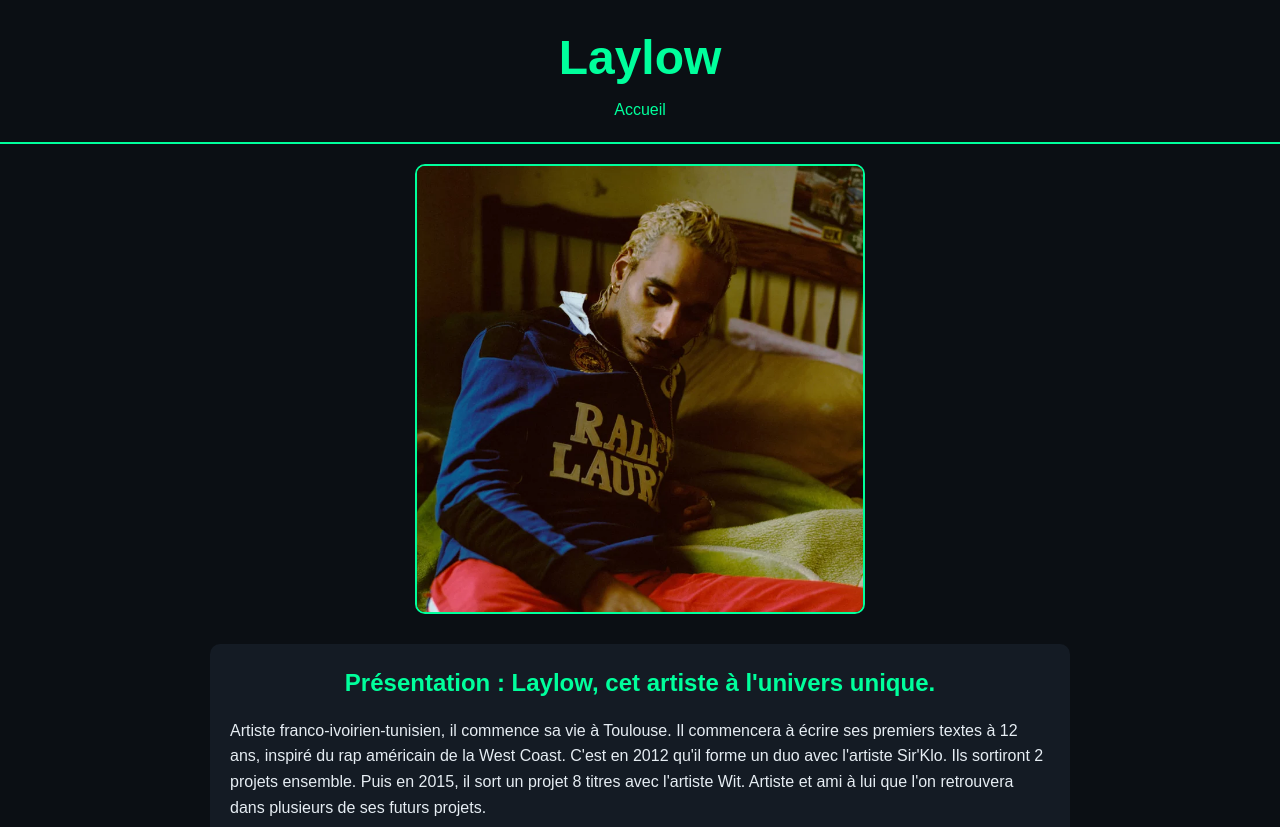
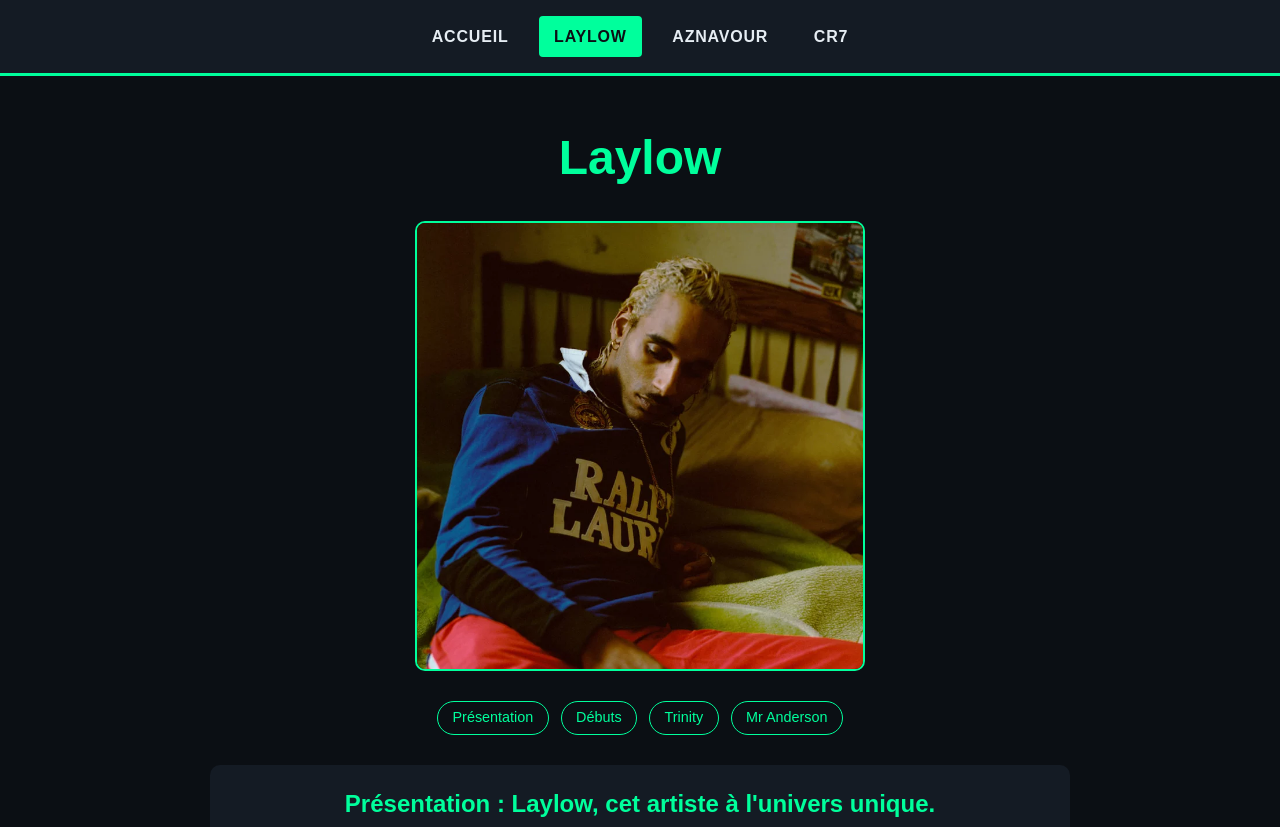
Before and after one commit to Vv4kary/fansite, a plain HTML site: page ariel/laylow.html in a window 1280 px wide. Shown: the top 827 px of the page. Drawn offline with Linux system fonts and the light colour scheme.

Commit message:
Mise à jour version final page Laylow

```diff
--- a/ariel/laylow.css
+++ b/ariel/laylow.css
@@ -4,6 +4,9 @@
   --couleur-texte: #e6edf3;
   --couleur-titres: #00ff9c;
   --couleur-carre: #141b24;
+  --nav-fond: var(--couleur-carre);
+  --nav-texte: var(--couleur-texte);
+  --nav-accent: var(--couleur-titres);
 }
 
 /* Reset */
@@ -31,17 +34,115 @@ a {
   text-decoration: none;
 }
 
-/* Header */
-header {
-  padding: 20px;
+/* Header / footer communs */
+.site-header,
+.site-footer {
+  background: var(--nav-fond);
+  color: var(--nav-texte);
+  padding: 1rem 1.5rem;
+}
+
+.site-header {
+  position: sticky;
+  top: 0;
+  z-index: 100;
+  border-bottom: 3px solid var(--nav-accent);
+}
+
+.site-footer {
+  border-top: 3px solid var(--nav-accent);
   text-align: center;
-  border-bottom: 2px solid var(--couleur-titres);
+}
+
+.site-footer p {
+  margin-top: 1rem;
+  font-size: .85rem;
+}
+
+.site-header ul,
+.site-footer ul {
+  display: flex;
+  flex-wrap: wrap;
+  justify-content: center;
+  gap: 1rem;
+  list-style: none;
+}
+
+.site-header a,
+.site-footer a {
+  display: inline-block;
+  padding: .35rem .8rem;
+  color: var(--nav-texte);
+  text-transform: uppercase;
+  font-weight: 700;
+  letter-spacing: .05em;
+  border: 2px solid transparent;
+  border-radius: 4px;
+  transition: background-color .3s, color .3s, border-color .3s;
+}
+
+/* Survol : contour */
+.site-header a:hover,
+.site-footer a:hover {
+  border-color: var(--nav-accent);
+  color: var(--nav-accent);
+}
+
+/* Page courante : fond plein, différent du survol */
+.site-header a[aria-current="page"],
+.site-footer a[aria-current="page"] {
+  background: var(--nav-accent);
+  border-color: var(--nav-accent);
+  color: var(--couleur-fond);
+}
+
+/* Visible au clavier */
+a:focus-visible {
+  outline: 3px solid var(--nav-accent);
+  outline-offset: 3px;
+}
+
+/* Navigation interne à la page */
+.nav-page {
+  margin-bottom: 30px;
+}
+
+.nav-page ul {
+  display: flex;
+  flex-wrap: wrap;
+  justify-content: center;
+  gap: .75rem;
+  list-style: none;
+}
+
+.nav-page a {
+  display: inline-block;
+  padding: .3rem .9rem;
+  font-size: .9rem;
+  border: 1px solid var(--couleur-titres);
+  border-radius: 999px;
+  transition: background-color .3s, color .3s;
+}
+
+.nav-page a:hover {
+  background: var(--couleur-titres);
+  color: var(--couleur-fond);
+}
+
+/* Titre */
+.hero {
+  padding: 1.5rem 0;
+  text-align: center;
 }
 
 h1 {
   font-size: 3rem;
   color: var(--couleur-titres);
 }
+
+/* Ancres : ne pas passer sous le header sticky */
+html { scroll-behavior: smooth; }
+section { scroll-margin-top: 5rem; }
 
 /* Contenu */
 main {
@@ -61,12 +162,6 @@ h2 {
   color: var(--couleur-titres);
   margin-bottom: 15px;
   text-align: center;
-}
-
-/* Footer */
-footer {
-  text-align: center;
-  padding: 20px;
 }
 
 /* Photo principale */
--- a/ariel/laylow.html
+++ b/ariel/laylow.html
@@ -10,19 +10,33 @@
 <body>
 
   <!-- En-tête : titre et retour à l'accueil -->
-  <header>
-    <h1>Laylow</h1>
-    <nav>
-      <a href="index.html">Accueil</a>
+  <header class="site-header">
+    <nav aria-label="Navigation principale">
+      <ul>
+        <li><a href="index.html">Accueil</a></li>
+        <li><a href="laylow.html" aria-current="page">Laylow</a></li>
+        <li><a href="aznavour.html">Aznavour</a></li>
+        <li><a href="cr7.html">Cr7</a></li>
+      </ul>
     </nav>
   </header>
 
   <main>
-
-    <!-- Photo principale -->
+    <div class="hero">
+      <h1>Laylow</h1>
+    </div>
     <figure id="photo-principale">
       <img src="photos.celebrites/Laylow.webp" alt="Portrait de Laylow">
     </figure>
+    <nav class="nav-page" aria-label="Navigation Laylow">
+    <ul>
+      <li><a href="#presentation">Présentation</a></li>
+      <li><a href="#debuts">Débuts</a></li>
+      <li><a href="#trinity">Trinity</a></li>
+      <li><a href="#mr-anderson">Mr Anderson</a></li>
+    </ul>
+  </nav>
+
 
     <!-- Présentation -->
     <section id="presentation">
@@ -62,7 +76,7 @@
         </figure>
       </div>
     </section>
-<!--Insérer les photos de ses Eps-->
+
     <!-- Album : Trinity -->
     <section id="trinity">
       <h2>Trinity</h2>
@@ -97,8 +111,16 @@
   </main>
 
   <!-- Pied de page -->
-  <footer>
-    <p>Page réalisée par Ariel - Projet La Plateforme</p>
+ <footer class="site-footer">
+    <nav aria-label="Navigation du pied de page">
+      <ul>
+        <li><a href="index.html">Accueil</a></li>
+        <li><a href="laylow.html" aria-current="page">Laylow</a></li>
+        <li><a href="aznavour.html">Aznavour</a></li>
+        <li><a href="cr7.html">Cr7</a></li>
+      </ul>
+    </nav>
+    <p>Projet Fansite – La Plateforme</p>
   </footer>
 
 </body>
```
